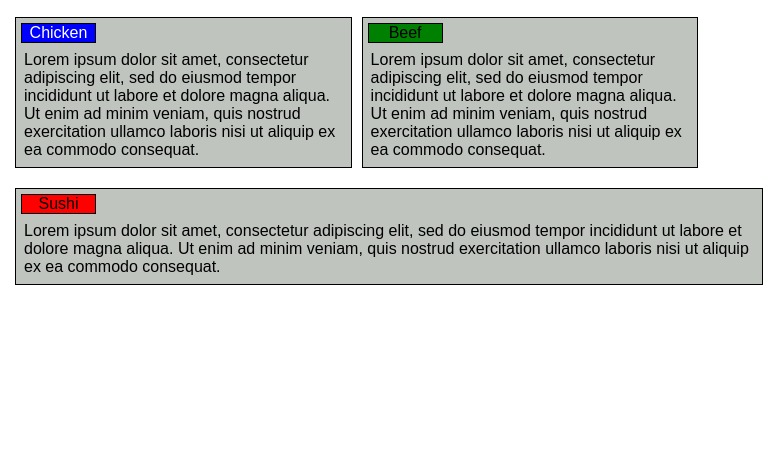
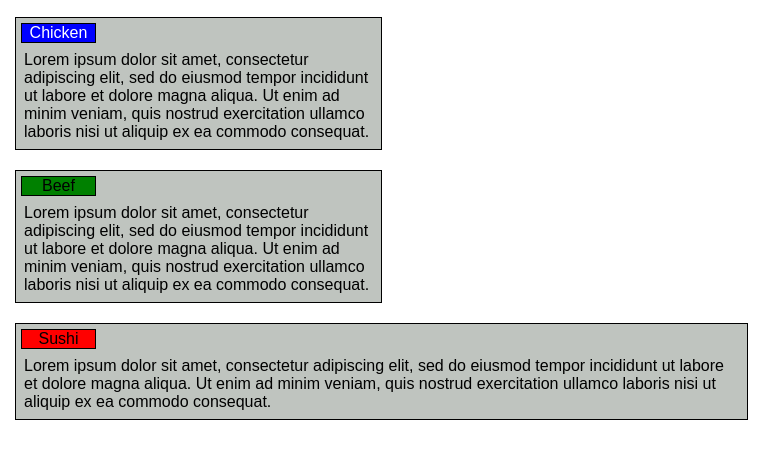
Before and after one commit to jfeld78/module2-solution, a plain HTML site: page index.html in a window 768 px wide. Shown: the part 50-508 px from the top of the page. Drawn offline with Linux system fonts and the light colour scheme.

Commit message:
Update style.css

```diff
--- a/style.css
+++ b/style.css
@@ -125,7 +125,7 @@ h1 {
     width: 41.66%;
   }
   .col-md-6 {
-    width: 45%;
+    width: 49%;
   }
   .col-md-7 {
     width: 58.33%;
@@ -143,6 +143,6 @@ h1 {
     width: 91.66%;
   }
   .col-md-12 {
-    width: 100%;
+    width: 98%;
   }
 }
```
